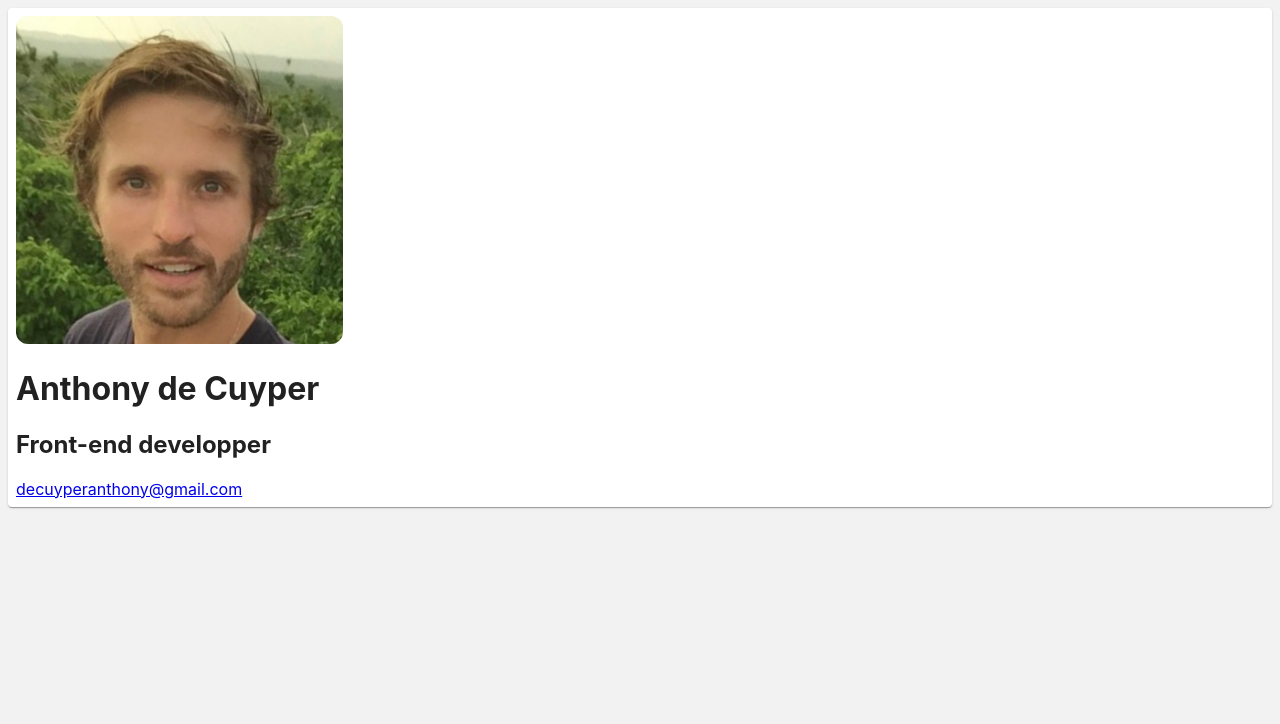
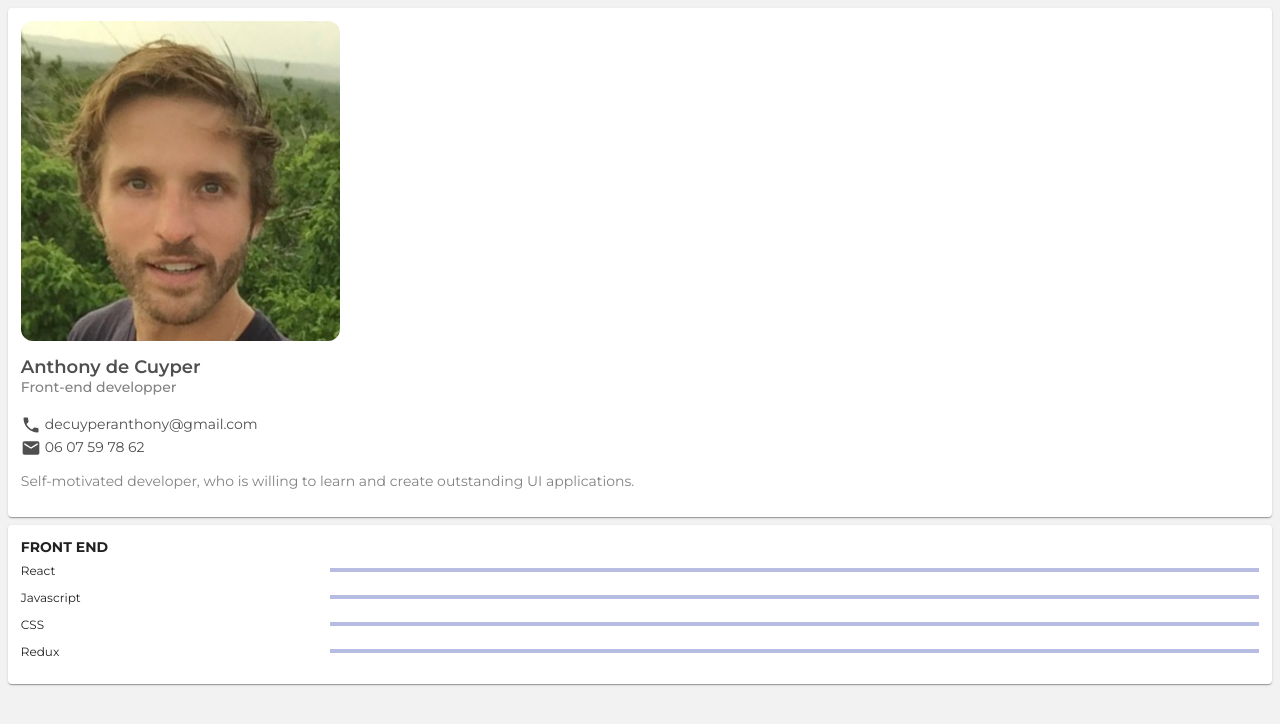
Before and after one commit to decuyperanthony/portefolio-react, a React (Create React App) app: page / in a window 1280 px wide. Shown: the top 724 px of the page. Built offline with nearby package versions, Linux system fonts and the light colour scheme.

Commit message:
finish profil card and trchnology

```diff
--- a/src/App/App.js
+++ b/src/App/App.js
@@ -4,13 +4,16 @@ import { makeStyles } from '@material-ui/core/styles';
 
 //* ---- COMPOSANT
 import ProfilCard from './ProfilCard';
+import TechnologyCard from './Technologie';
 
 //* ----- STYLE
 const useStyles = makeStyles((theme) => ({
   app: {
     backgroundColor: '#F2F2F2',
     minHeight: '100vh',
-    padding: '0.5em'
+    padding: '0.5em',
+    fontFamily: 'Montserrat',
+    fontStyle: 'normal'
   //   display: 'flex',
   //   [theme.breakpoints.down('xs')]: {
   //     width: '250px',
@@ -24,6 +27,7 @@ function App() {
   return (
     <div className={classes.app}>
      <ProfilCard />
+     <TechnologyCard />
     </div>
   );
 }
--- a/src/App/ProfilCard/index.js
+++ b/src/App/ProfilCard/index.js
@@ -6,6 +6,9 @@ import anthony from '../../img/anthony.jpg'
 
 import { Card } from '@material-ui/core';
 
+import PhoneIcon from '@material-ui/icons/Phone';
+import MailIcon from '@material-ui/icons/Mail';
+
 const useStyles = makeStyles((theme) => ({
     containerProfilCard: {
     //   display: 'flex',
@@ -13,11 +16,44 @@ const useStyles = makeStyles((theme) => ({
     //     width: '250px',
     //   },
     backgroundColor: '#FFFFFF',
-    padding: '0.5em'
+    padding: '0.8em',
+    marginBottom: '0.5em'
     },
     pictureProfil: {
-        height: '20.5em',
+        height: '20em',
         borderRadius: '12px',
+    },
+    profilDescription: {
+        color: '#4F4F4F',
+        '& h1': {
+            fontWeight: '600',
+            fontSize: '18px',
+            lineHeight: '30px',
+            // marginTop: '0'
+            marginTop: '0.4em',
+            marginBottom: '0'
+        },
+        '& h2': {
+            marginTop: '-0.4em',
+            marginBottom: '1.2em',
+            fontWeight: '500',
+            fontSize: '14px',
+            lineHeight: '22px',
+            color: '#828282 !important'
+        },
+        '& a':{
+            textDecoration: 'none',
+            color: '#4F4F4F',
+            fontSize: '14px',
+        },
+        '& p':{
+            color: '#828282',
+            fontSize: '14px',
+        }
+    },
+    information: {
+        display: 'flex',
+        marginBottom: '0.2em'
     }
 }));
 
@@ -28,10 +64,21 @@ const ProfilCard = () => {
             <div>
                 <img className={classes.pictureProfil} alt="img-anthony" src={anthony} />
             </div>
-            <div>
+            <div className={classes.profilDescription}>
                 <h1>Anthony de Cuyper</h1>
                 <h2>Front-end developper</h2>
-                <a href="mailto:decuyperanthony@gmail.com">decuyperanthony@gmail.com</a>
+                <div className={classes.information}>
+                    <PhoneIcon fontSize="small" style={{marginRight: '0.2em', color: '#4F4F4F'}}/>
+                    <a href="mailto:decuyperanthony@gmail.com">decuyperanthony@gmail.com</a>
+                </div>
+                <div className={classes.information}>
+                    <MailIcon fontSize="small" style={{marginRight: '0.2em', color: '#4F4F4F'}}/>
+                     <a href="tel:+33607597862">06 07 59 78 62</a>
+                </div>
+                <p>
+                    Self-motivated developer, who is willing to learn
+                    and create outstanding UI applications.
+                </p>
             </div>
         </Card>
     );
--- /dev/null
+++ b/src/App/Technologie/index.js
@@ -0,0 +1,92 @@
+import React from 'react';
+
+import { makeStyles } from '@material-ui/core/styles';
+
+import { Card } from '@material-ui/core';
+import LinearProgress from '@material-ui/core/LinearProgress';
+
+// == technology
+const techonologies = [
+    {
+        id: 1,
+        name: 'React',
+        value: 70
+    },
+    {
+        id: 2,
+        name: 'Javascript',
+        value: 80
+    },
+    {
+        id: 3,
+        name: 'CSS',
+        value: 70
+    },
+    {
+        id: 4,
+        name: 'Redux',
+        value: 70
+    },
+]
+
+const useStyles = makeStyles((theme) => ({
+    containerProfilCard: {
+    //   display: 'flex',
+    //   [theme.breakpoints.down('xs')]: {
+    //     width: '250px',
+    //   },
+    backgroundColor: '#FFFFFF',
+    padding: '0.8em',
+    marginBottom: '0.5em',
+    '& h3': {
+        textTransform: 'uppercase',
+        fontSize: '14px',
+        margin: 0,
+        marginBottom: '0.5em'
+    },
+    '& div': {
+
+        fontSize: '12px',
+        margin: 0,
+        marginBottom: '0.5em'
+    }
+    },
+    containerTechno: {
+        display: 'flex',
+        width: '100%',
+        justifyContent: 'space-between',
+        alignItems: 'center'
+    }
+
+}));
+
+
+
+const TechnologyCard = () => {
+    const classes = useStyles();
+    const technologyJSX = techonologies.map((t) => {
+        return (
+            <div className={classes.containerTechno}>
+                <div>
+                     {t.name}
+                </div>
+                <LinearProgress
+                variant="determinate"
+                size={40}
+                value={t.value}
+                style={{width: '75%'}}
+                />
+            </div>
+        )
+    });
+    return (
+        <Card className={classes.containerProfilCard}>
+           <h3>Front end</h3>
+           <div>
+               {technologyJSX}
+           </div>
+        </Card>
+    );
+};
+
+export default TechnologyCard;
```
Also changed, not shown: 2 other files (tests, documents, lock files or other folders).
